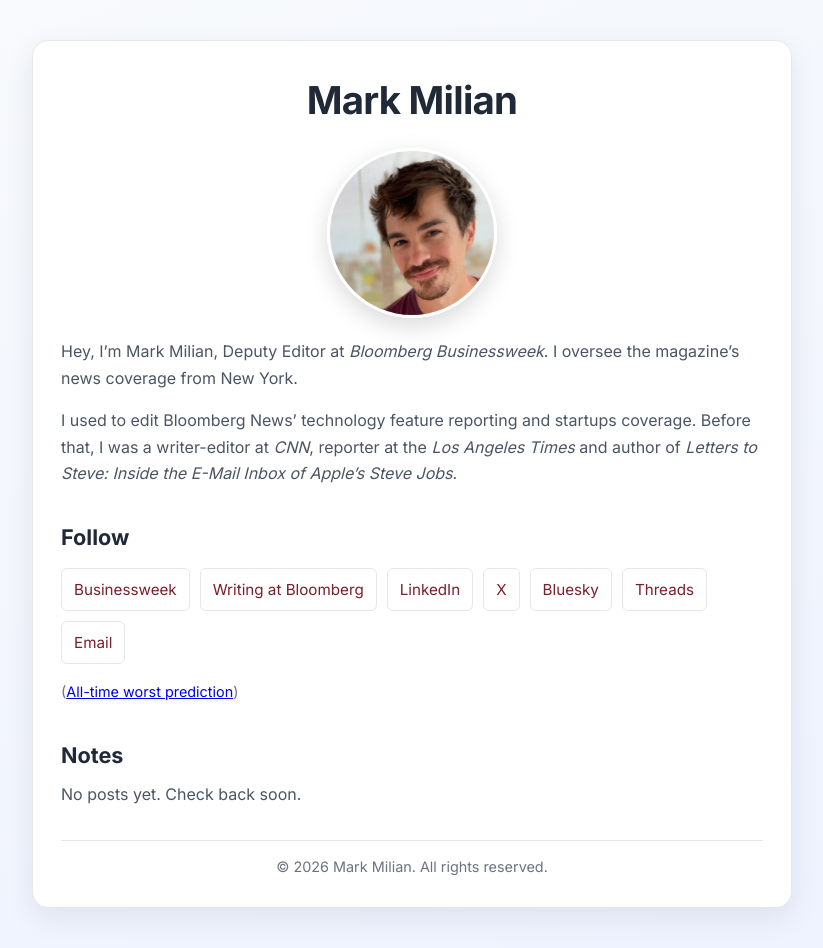
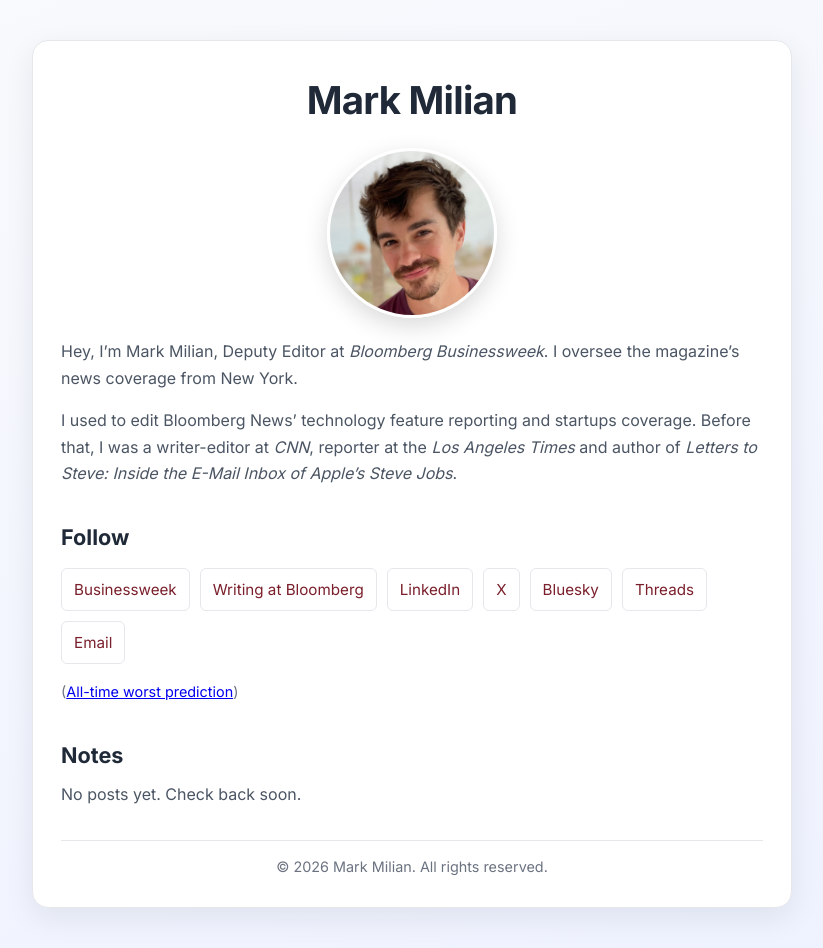
Before and after one commit to markmilian/site, a Jekyll site: the page built from index.html, in a window 1280 px wide. Shown: the whole page, without its empty margins (228-1051 px from the left). Built offline with Jekyll 4.4.1, drawn with Linux system fonts in a browser that asks for light colours.

Commit message:
Move profile image crop 10px further left

```diff
--- a/assets/css/style.css
+++ b/assets/css/style.css
@@ -57,7 +57,7 @@
   height: 170px;
   border-radius: 999px;
   object-fit: cover;
-  object-position: calc(50% - 65px) center;
+  object-position: calc(50% - 75px) center;
   display: block;
   margin: 16px auto 20px;
   border: 3px solid #fff;
```
